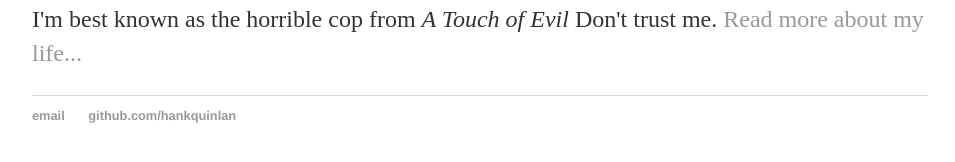
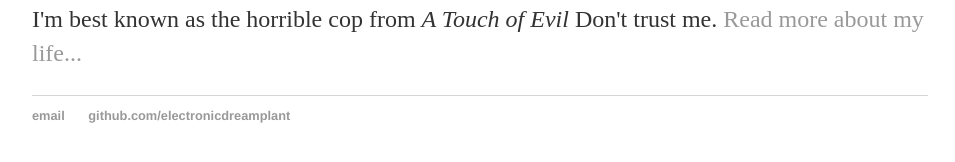
Before and after one commit to electronicdreamplant/electronicdreamplant.github.io, a Jekyll site: the page built from index.html, in a window 1280 px wide. Shown: the part 194-356 px from the top of the page, without its empty margins (160-1115 px from the left). Built offline with Jekyll 4.4.1, drawn with Linux system fonts in a browser that asks for light colours.

Commit message:
Update default.html
Adding my details

```diff
--- a/_layouts/default.html
+++ b/_layouts/default.html
@@ -21,8 +21,8 @@
 			</div><!-- /.container -->
 			<footer>
 	    		<ul>
-	        		<li><a href="mailto:hankquinlanhub@gmail.com">email</a></li>
-	        		<li><a href="https://github.com/hankquinlan">github.com/hankquinlan</a></li>
+	        		<li><a href="mailto:neillawrencephotography@gmail.com">email</a></li>
+	        		<li><a href="https://github.com/electronicdreamplant">github.com/electronicdreamplant</a></li>
 				</ul>
 			</footer>
 		</body>
```
